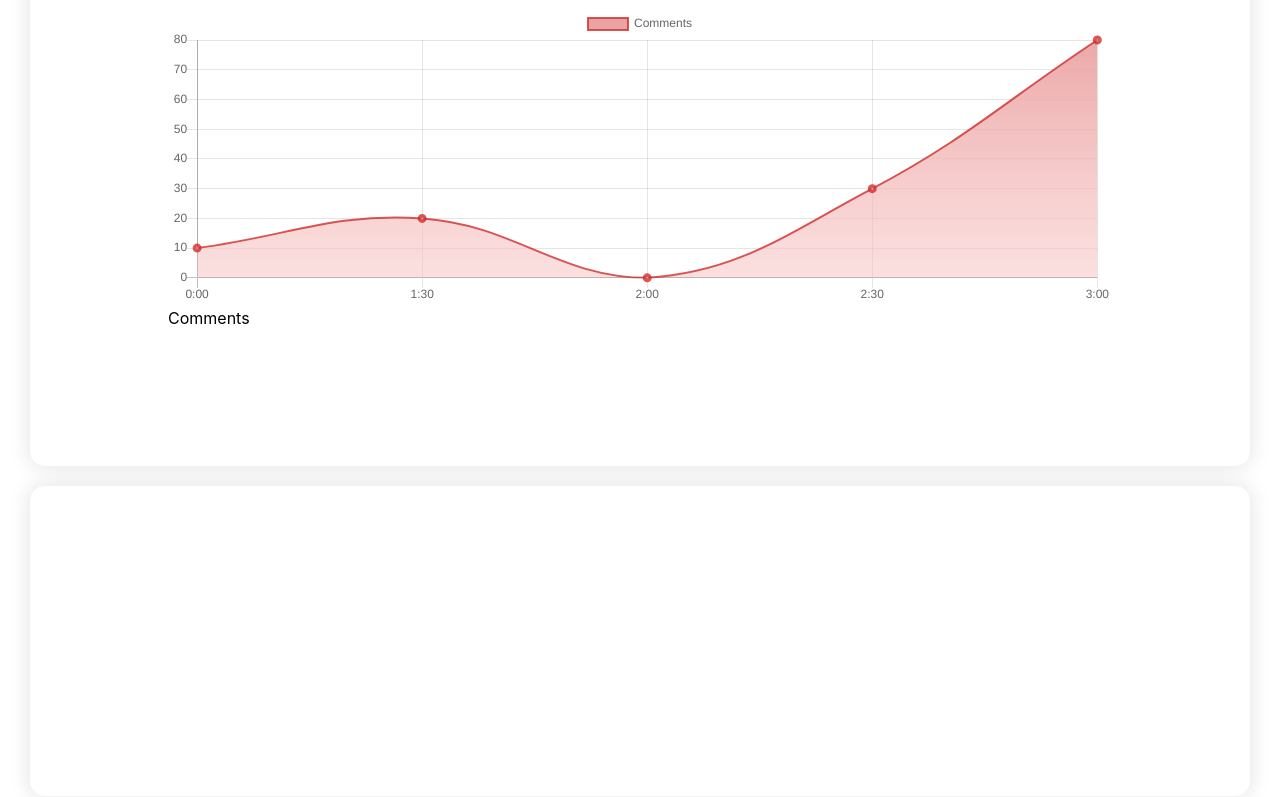
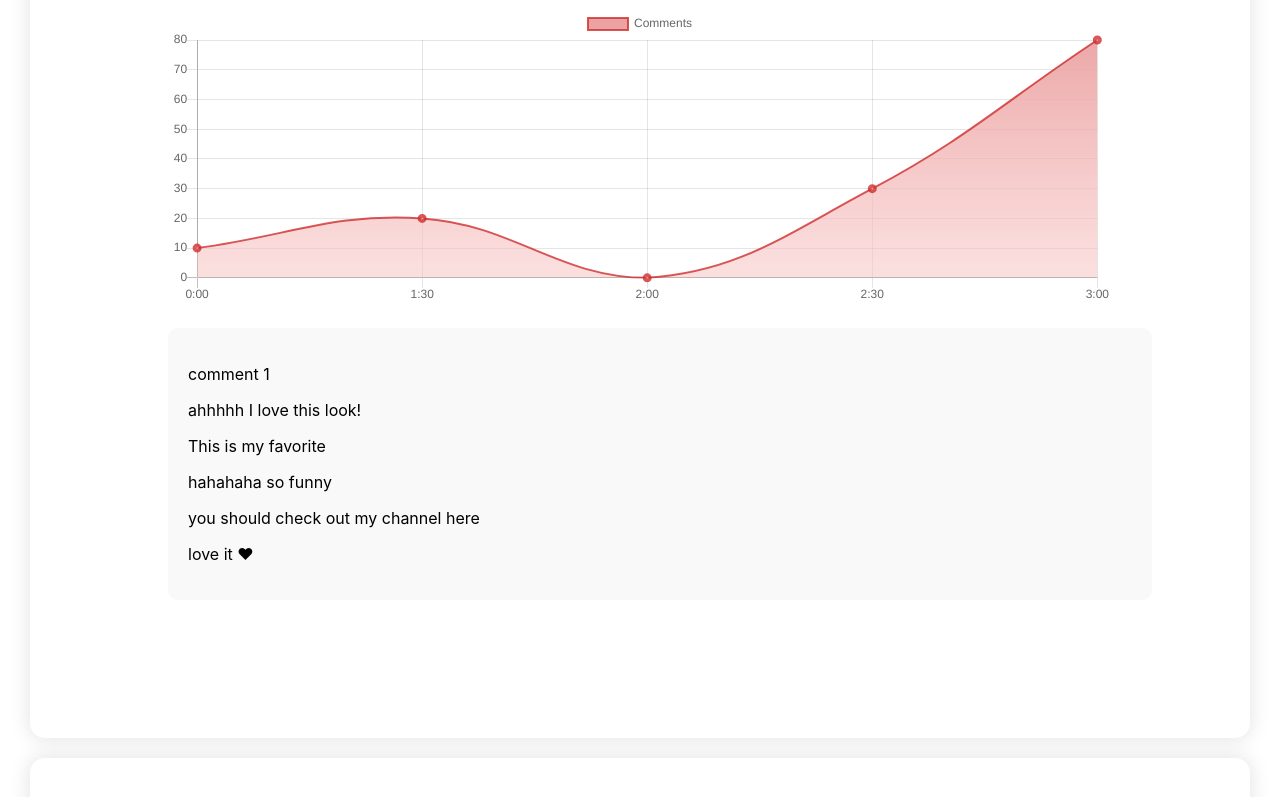
Before and after one commit to varkon256/youtube-dashboard, a React (Create React App) app: page /dashboard in a window 1280 px wide. Shown: the part 556-1353 px from the top of the page. Built offline with nearby package versions, Linux system fonts and the light colour scheme.

Commit message:
added comment list

```diff
--- /dev/null
+++ b/src/components/CommentsList.js
@@ -0,0 +1,39 @@
+import React, {useState, useEffect} from 'react';
+import styled from "styled-components";
+const StyledCommentsList = styled.div`
+  width: 100%;
+  margin-top: 20px;
+  background: #F9F9F9;
+  padding: 20px;
+  overflow-y: scroll;
+  border-radius: 10px;
+`;
+
+function CommentsList(props) {
+    const [Comments, setComments] = useState([])
+    useEffect(() => {
+      setComments(
+        ['comment 1',
+        'ahhhhh I love this look!',
+        'This is my favorite',
+        'hahahaha so funny',
+        'you should check out my channel here',
+        'love it ♥']
+      );
+    }, [])
+    return (
+            <StyledCommentsList>
+                <div>
+                  {
+                  Comments.map(comment => (
+                    <div>
+                        <p>{comment}</p>
+                    </div>
+                  ))
+                  }
+                </div>
+            </StyledCommentsList>
+    );
+}
+
+export default CommentsList;
--- a/src/components/VideoHighlights.js
+++ b/src/components/VideoHighlights.js
@@ -2,6 +2,7 @@ import React from 'react';
 import '../App.css';
 import styled from "styled-components";
 import CommentsCharts from './CommentsChart'
+import CommentsList from './CommentsList'
 const StyledVideoHighlights = styled.div`
   width: 100%;
   background: #ffffff;
@@ -31,7 +32,7 @@ function VideoHighlights(props) {
             <h2>Video Highlights</h2>
             <div class="content">
               <CommentsCharts />
-              <div>Comments</div>
+              <CommentsList />
             </div>
           </section>
         </StyledVideoHighlights>
```
